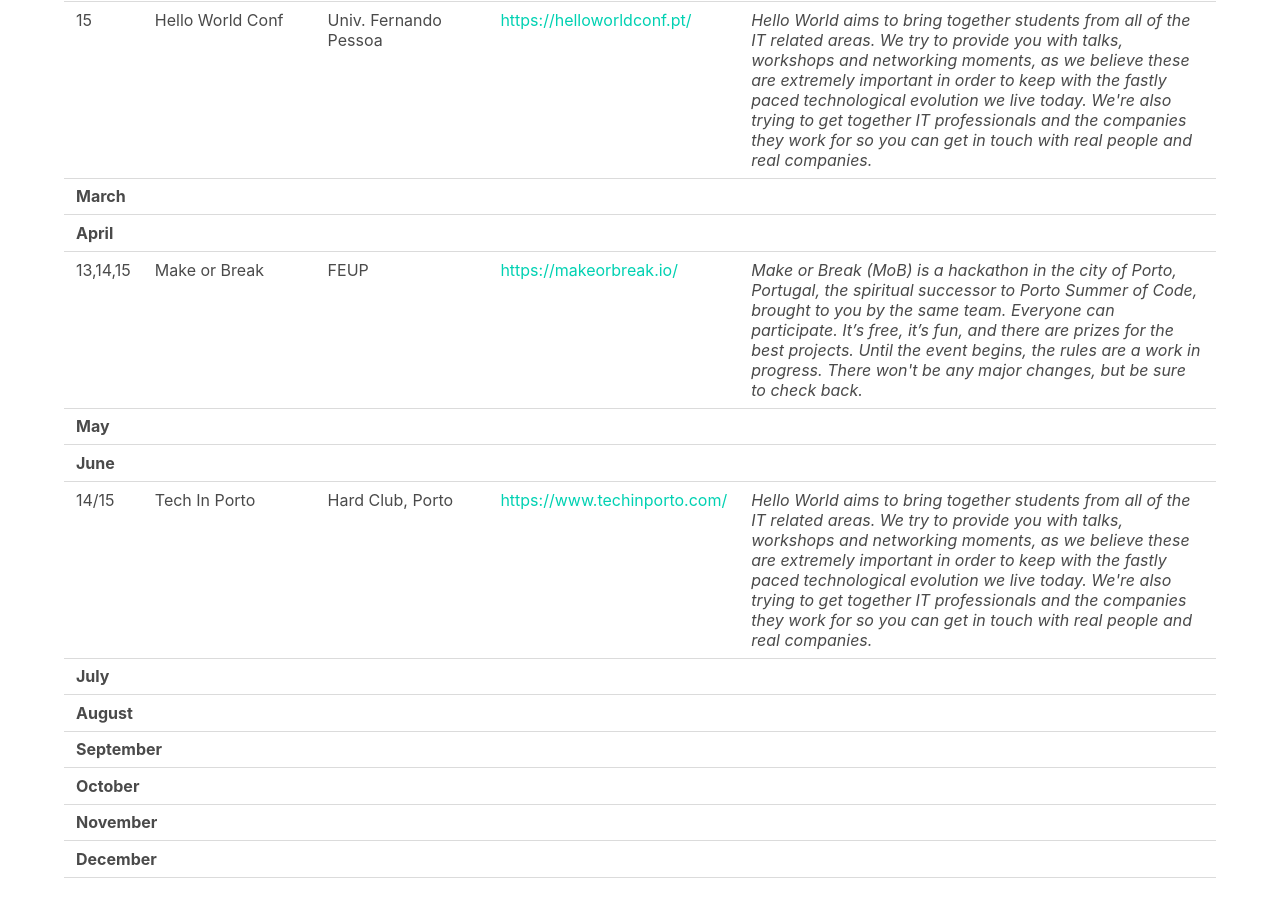
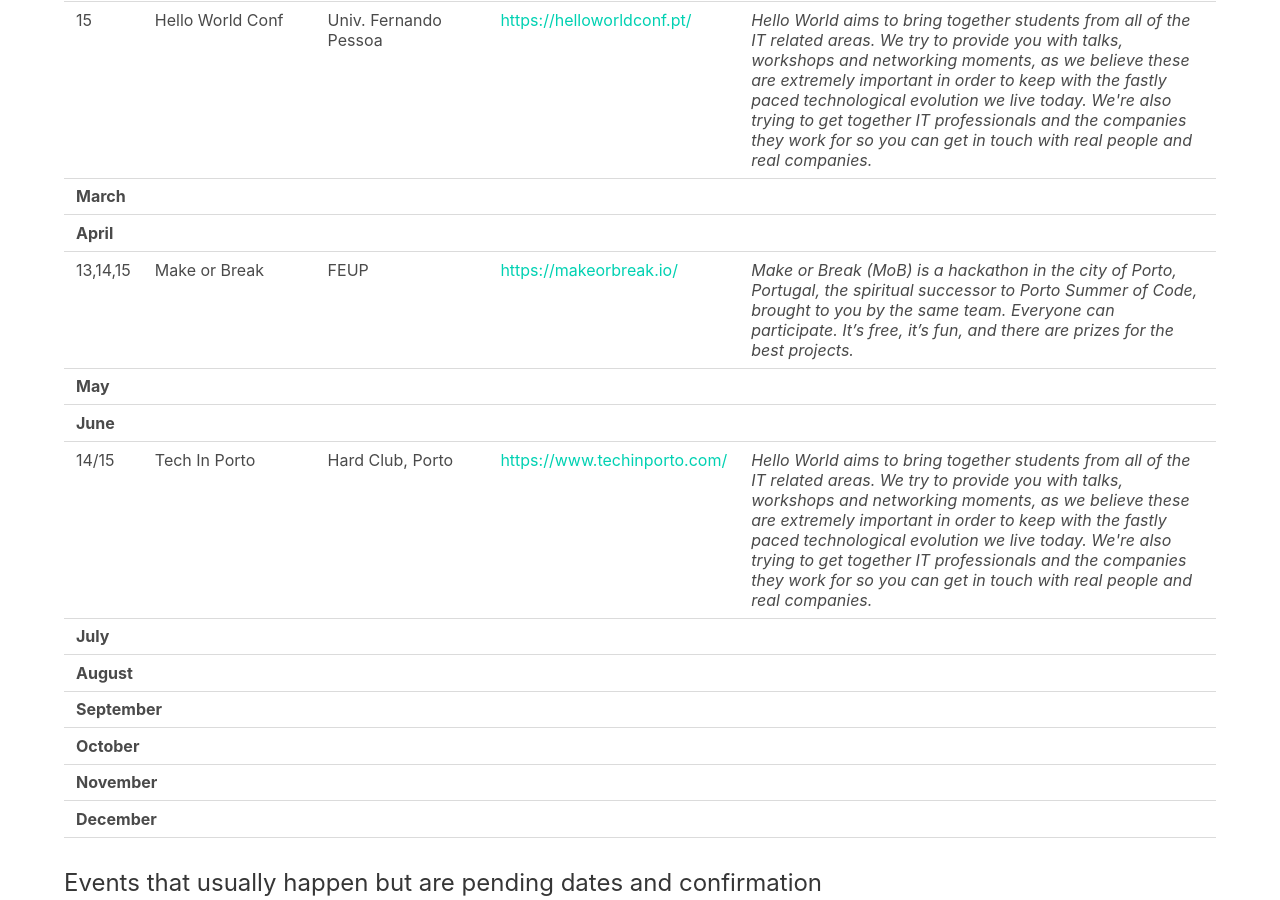
Before and after one commit to DevOpsPorto/devopsporto.github.io, a Jekyll site: the page built from events.html, in a window 1280 px wide and 900 px high, scrolled down 831 px. Built offline with Jekyll 4.4.1, drawn with Linux system fonts in a browser that asks for light colours.

Commit message:
small text fix in make or break summary

```diff
--- a/events.html
+++ b/events.html
@@ -81,8 +81,7 @@
                 <a href="https://makeorbreak.io/" target="_blank">https://makeorbreak.io/</a>
             </td>
             <td>
-                <i>Make or Break (MoB) is a hackathon in the city of Porto, Portugal, the spiritual successor to Porto Summer of Code, brought to you by the same team. Everyone can participate. It’s free, it’s fun, and there are prizes for the best projects.
-                    Until the event begins, the rules are a work in progress. There won't be any major changes, but be sure to check back.</i>
+                <i>Make or Break (MoB) is a hackathon in the city of Porto, Portugal, the spiritual successor to Porto Summer of Code, brought to you by the same team. Everyone can participate. It’s free, it’s fun, and there are prizes for the best projects.</i>
             </td></tr>
         <tr></tr>
         <tr>
```
